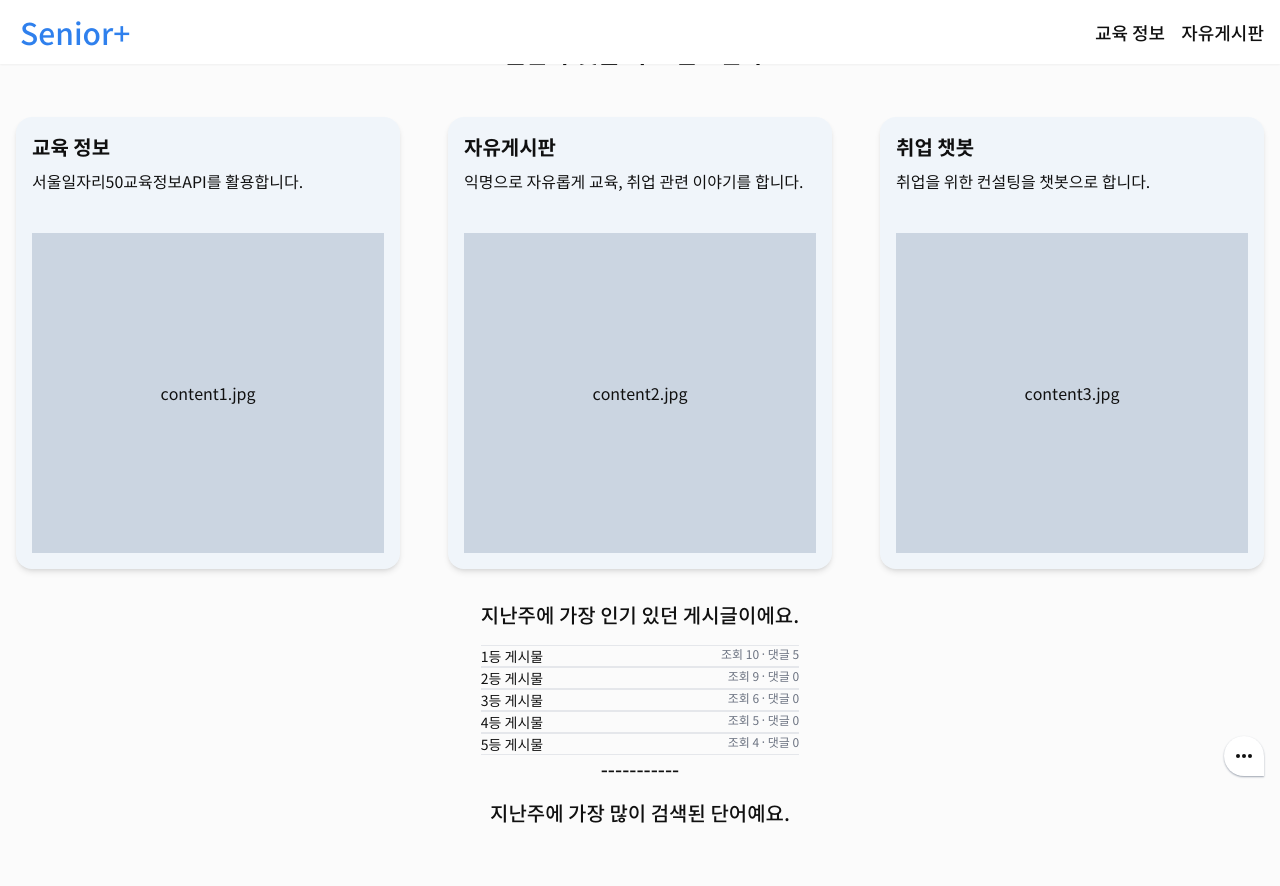
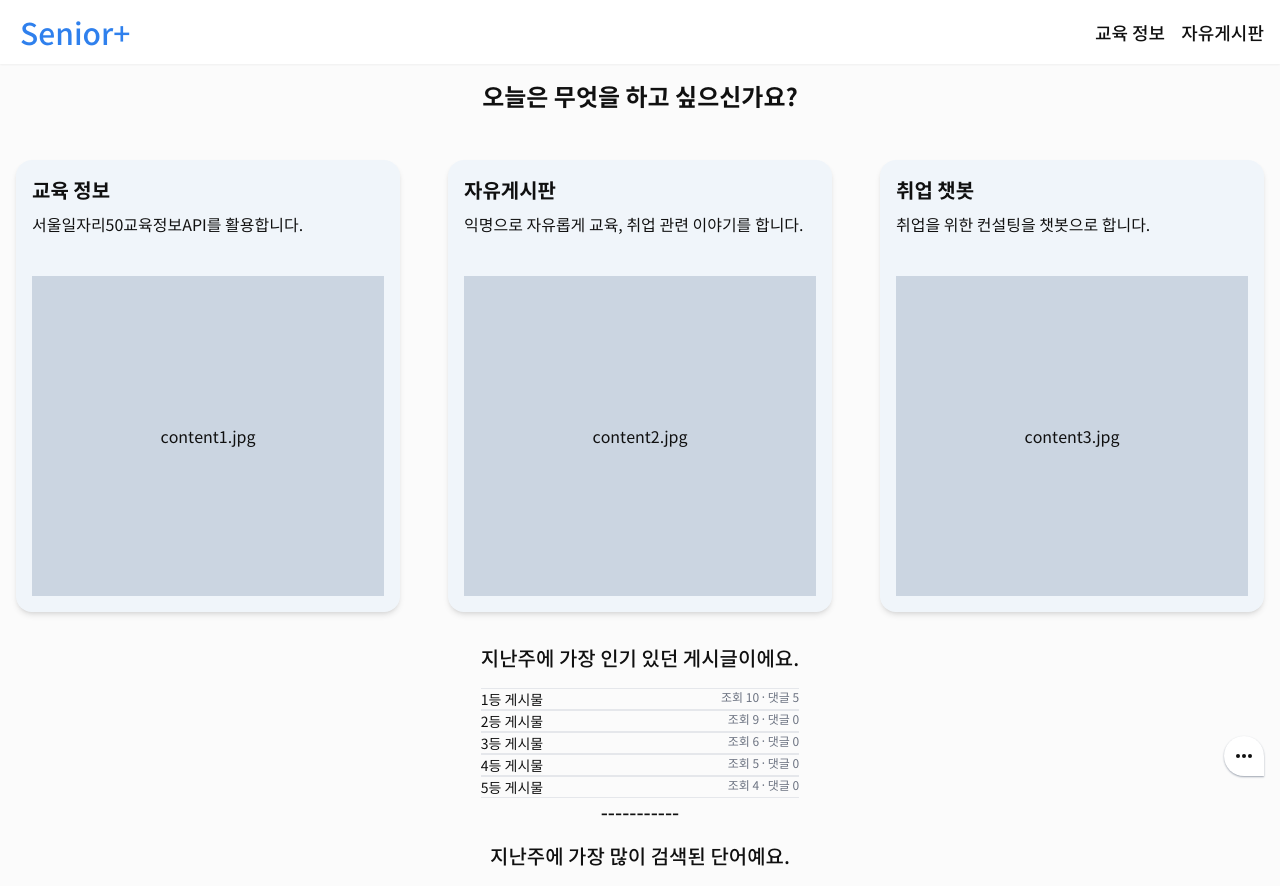
Before and after one commit to kimyoo04/seoul-competition, a Next.js app: page / in a window 1280 px wide. Before the commit the page ends 843 px from the top, so only its background shows below. Built offline with nearby package versions, Linux system fonts and the light colour scheme.

Commit message:
style: HomePage 레이아웃 변경 (OnePageLayout -> MainLayout)

```diff
--- a/pages/index.tsx
+++ b/pages/index.tsx
@@ -1,10 +1,10 @@
-import OnePageLayout from "@layouts/OnePageLayout";
+import MainLayout from "@layouts/MainLayout";
 import Home from "@scenes/Home";
 
 export default function HomePage() {
   return (
-    <OnePageLayout>
+    <MainLayout>
       <Home />
-    </OnePageLayout>
+    </MainLayout>
   );
 }
```
